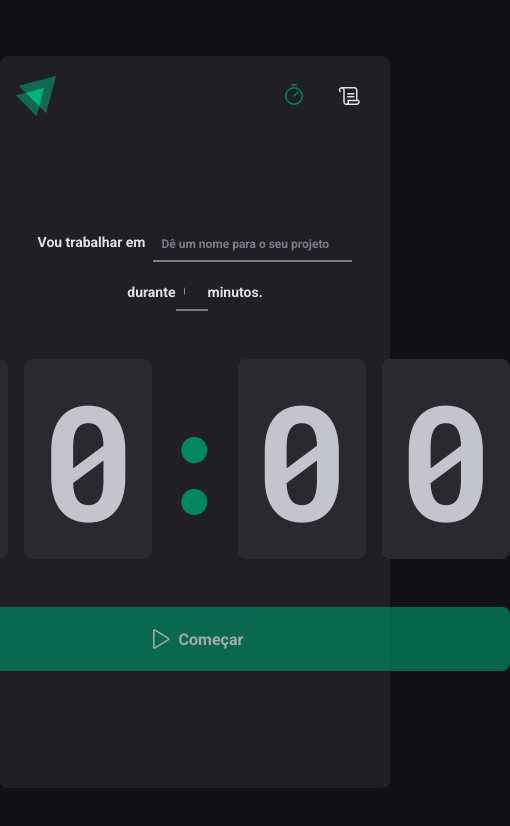
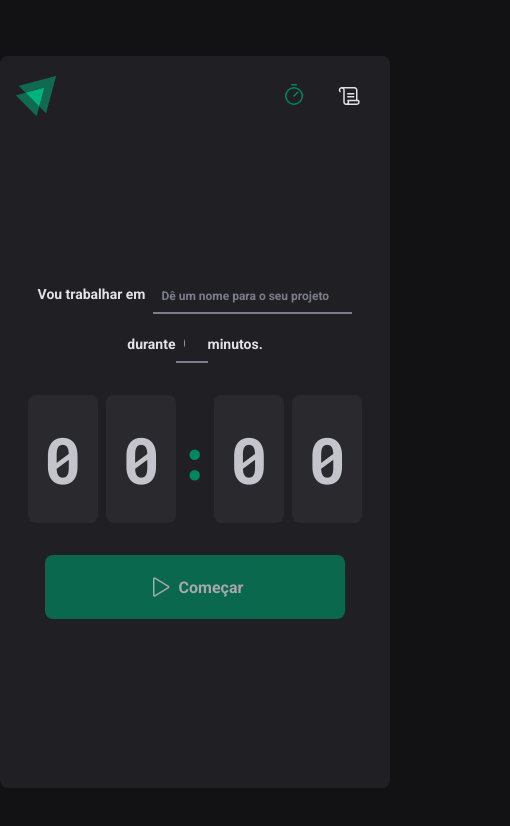
Before and after one commit to Matheus-Pazinati/pomodoro-timer, a React (Vite) app: page / in a window 390 px wide. Shown: the top 826 px of the page, 510 px wide, since content can reach past the window. Built offline with nearby package versions, Linux system fonts and the light colour scheme.

Commit message:
Aplica responsividade do contador para dispositiveis moveis

```diff
--- a/src/pages/Home/components/Countdown/styles.ts
+++ b/src/pages/Home/components/Countdown/styles.ts
@@ -6,6 +6,10 @@ export const CountdownContainer = styled.div`
   align-items: center;
   gap: 1rem;
 
+  @media (max-width: 796px) {
+    gap: 0.5rem;
+  }
+
   span {
     font-size: 10rem;
     font-family: 'Roboto Mono', monospace;
@@ -13,6 +17,11 @@ export const CountdownContainer = styled.div`
     background-color: ${(props) => props.theme['gray-700']};
     padding: 2.5rem 1rem;
     border-radius: 8px;
+
+    @media (max-width: 796px) {
+      font-size: 4rem;
+      line-height: 3rem;
+    }
   }
 `
 
@@ -21,4 +30,8 @@ export const CountdownSeparator = styled.div`
   background-color: transparent;
   color: ${(props) => props.theme['green-500']};
   font-weight: bold;
+
+  @media (max-width: 796px) {
+    font-size: 4rem;
+  }
 `
--- a/src/pages/Home/styles.ts
+++ b/src/pages/Home/styles.ts
@@ -14,6 +14,10 @@ export const StyleContainer = styled.div`
   align-items: center;
   justify-content: center;
   gap: 3rem;
+
+  @media (max-width: 796px) {
+    gap: 2rem;
+  }
 `
 
 const BaseCountdownButton = styled.button`
@@ -29,6 +33,10 @@ const BaseCountdownButton = styled.button`
   border: none;
   padding: 1.25rem 0;
   cursor: pointer;
+
+  @media (max-width: 796px) {
+    max-width: 300px;
+  }
 `
 
 export const StartCountdownButton = styled(BaseCountdownButton)`
```
